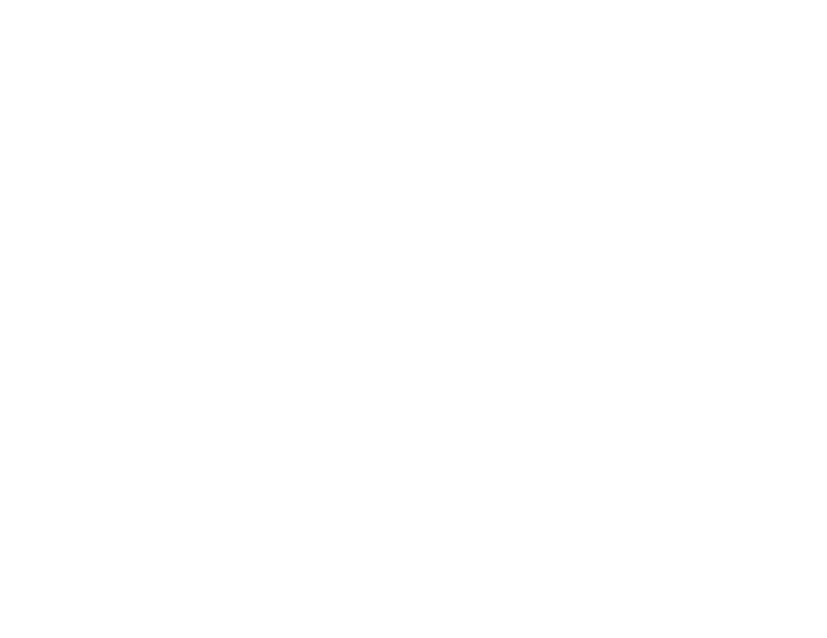
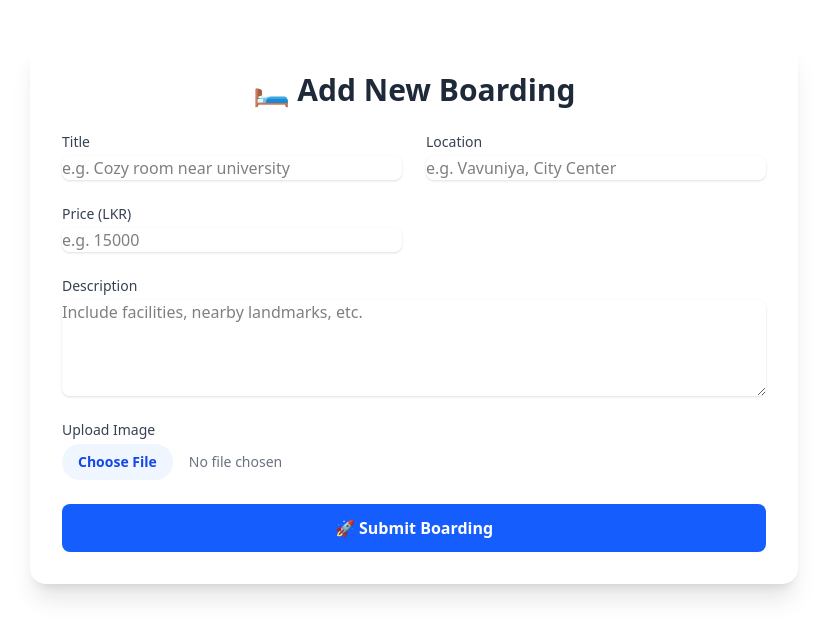
Before and after one commit to Thilankavishka/BordinFinder, a React (Vite) app in the folder frontend/: page /addbordin in a window 1280 px wide. Before the commit this address had no page. Shown: the top 638 px of the page, without its empty margins (226-1053 px from the left). Built offline with nearby package versions, Linux system fonts and the light colour scheme.

Commit message:
Cretae Add Bording Component

```diff
--- a/frontend/package.json
+++ b/frontend/package.json
@@ -11,6 +11,7 @@
   },
   "dependencies": {
     "@tailwindcss/vite": "^4.1.4",
+    "axios": "^1.9.0",
     "react": "^19.0.0",
     "react-dom": "^19.0.0",
     "react-redux": "^9.2.0",
--- a/frontend/src/App.jsx
+++ b/frontend/src/App.jsx
@@ -6,6 +6,7 @@
 import SellerDashboard from "./pages/SellerDashboard";
 import BoardingList from "./components/BoardingList";
 import UserDashboard from "./pages/UsrDashboard";
+import AddBoarding from "./pages/AddBoarding";
 
 
 export default function App() {
@@ -18,6 +19,7 @@
         <Route path="/sellerdashboard" element={<SellerDashboard/>}/>
         <Route path="/boardings" element={<BoardingList />} />
         <Route path="/userdashboard" element={<UserDashboard/>}/>
+        <Route path="/addbordin" element={<AddBoarding/>}/>
       </Routes>
     </Router>
   );
--- /dev/null
+++ b/frontend/src/pages/AddBoarding.jsx
@@ -0,0 +1,153 @@
+import React, { useState } from "react";
+import axios from "axios";
+
+export default function AddBoarding() {
+  const [boarding, setBoarding] = useState({
+    title: "",
+    description: "",
+    price: "",
+    location: "",
+    status: "pending",
+  });
+
+  const [image, setImage] = useState(null);
+  const [preview, setPreview] = useState(null);
+
+  const handleChange = (e) => {
+    setBoarding({ ...boarding, [e.target.name]: e.target.value });
+  };
+
+  const handleImageChange = (e) => {
+    const file = e.target.files[0];
+    if (file) {
+      setImage(file);
+      setPreview(URL.createObjectURL(file));
+    }
+  };
+
+  const handleImageRemove = () => {
+    setImage(null);
+    setPreview(null);
+  };
+
+  const handleSubmit = async (e) => {
+    e.preventDefault();
+
+    const formData = new FormData();
+    for (let key in boarding) {
+      formData.append(key, boarding[key]);
+    }
+    if (image) {
+      formData.append("image", image);
+    }
+
+    try {
+      await axios.post("http://localhost:8080/api/boardings", formData, {
+        headers: { "Content-Type": "multipart/form-data" },
+      });
+      alert("Boarding added successfully!");
+      setBoarding({ title: "", description: "", price: "", location: "", status: "pending" });
+      handleImageRemove();
+    } catch (error) {
+      alert("Error adding boarding!");
+      console.error(error);
+    }
+  };
+
+  return (
+    <div className="max-w-3xl mx-auto p-8 bg-white shadow-xl rounded-2xl mt-10">
+      <h2 className="text-3xl font-bold mb-6 text-gray-800 text-center">🛏️ Add New Boarding</h2>
+      <form onSubmit={handleSubmit} className="space-y-6" encType="multipart/form-data">
+        <div className="grid grid-cols-1 md:grid-cols-2 gap-6">
+          <div>
+            <label className="block text-sm font-medium text-gray-700">Title</label>
+            <input
+              name="title"
+              value={boarding.title}
+              onChange={handleChange}
+              className="mt-1 block w-full rounded-lg border-gray-300 shadow-sm focus:ring-blue-500 focus:border-blue-500"
+              placeholder="e.g. Cozy room near university"
+              required
+            />
+          </div>
+
+          <div>
+            <label className="block text-sm font-medium text-gray-700">Location</label>
+            <input
+              name="location"
+              value={boarding.location}
+              onChange={handleChange}
+              className="mt-1 block w-full rounded-lg border-gray-300 shadow-sm focus:ring-blue-500 focus:border-blue-500"
+              placeholder="e.g. Vavuniya, City Center"
+              required
+            />
+          </div>
+
+          <div>
+            <label className="block text-sm font-medium text-gray-700">Price (LKR)</label>
+            <input
+              name="price"
+              type="number"
+              value={boarding.price}
+              onChange={handleChange}
+              className="mt-1 block w-full rounded-lg border-gray-300 shadow-sm focus:ring-blue-500 focus:border-blue-500"
+              placeholder="e.g. 15000"
+              required
+            />
+          </div>
+        </div>
+
+        <div>
+          <label className="block text-sm font-medium text-gray-700">Description</label>
+          <textarea
+            name="description"
+            value={boarding.description}
+            onChange={handleChange}
+            rows={4}
+            className="mt-1 block w-full rounded-lg border-gray-300 shadow-sm focus:ring-blue-500 focus:border-blue-500"
+            placeholder="Include facilities, nearby landmarks, etc."
+            required
+          />
+        </div>
+
+        <div>
+          <label className="block text-sm font-medium text-gray-700">Upload Image</label>
+          <input
+            type="file"
+            accept="image/*"
+            onChange={handleImageChange}
+            className="mt-1 block w-full text-sm text-gray-500
+            file:mr-4 file:py-2 file:px-4
+            file:rounded-full file:border-0
+            file:text-sm file:font-semibold
+            file:bg-blue-50 file:text-blue-700
+            hover:file:bg-blue-100"
+          />
+          {preview && (
+            <div className="mt-4 relative w-40">
+              <img
+                src={preview}
+                alt="Preview"
+                className="rounded-lg shadow-md object-cover w-full h-40"
+              />
+              <button
+                type="button"
+                onClick={handleImageRemove}
+                className="absolute top-1 right-1 bg-red-600 text-white text-xs px-2 py-1 rounded-full hover:bg-red-700"
+              >
+                ✖
+              </button>
+            </div>
+          )}
+        </div>
+
+        <button
+          type="submit"
+          className="w-full bg-blue-600 hover:bg-blue-700 text-white py-3 rounded-lg font-semibold transition duration-200"
+        >
+          🚀 Submit Boarding
+        </button>
+      </form>
+    </div>
+  );
+}
```
Also changed, not shown: 1 other file (tests, documents, lock files or other folders).
